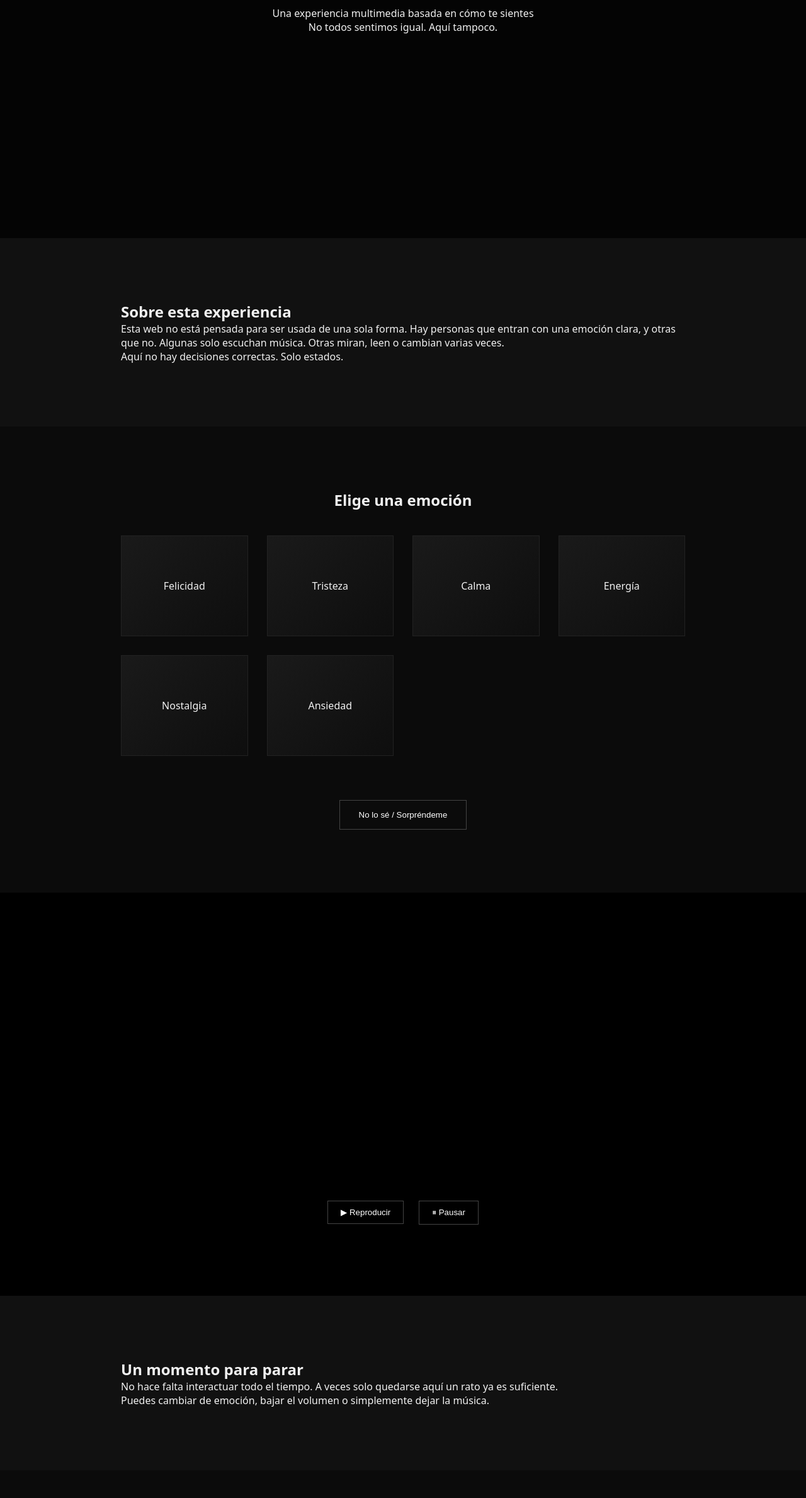
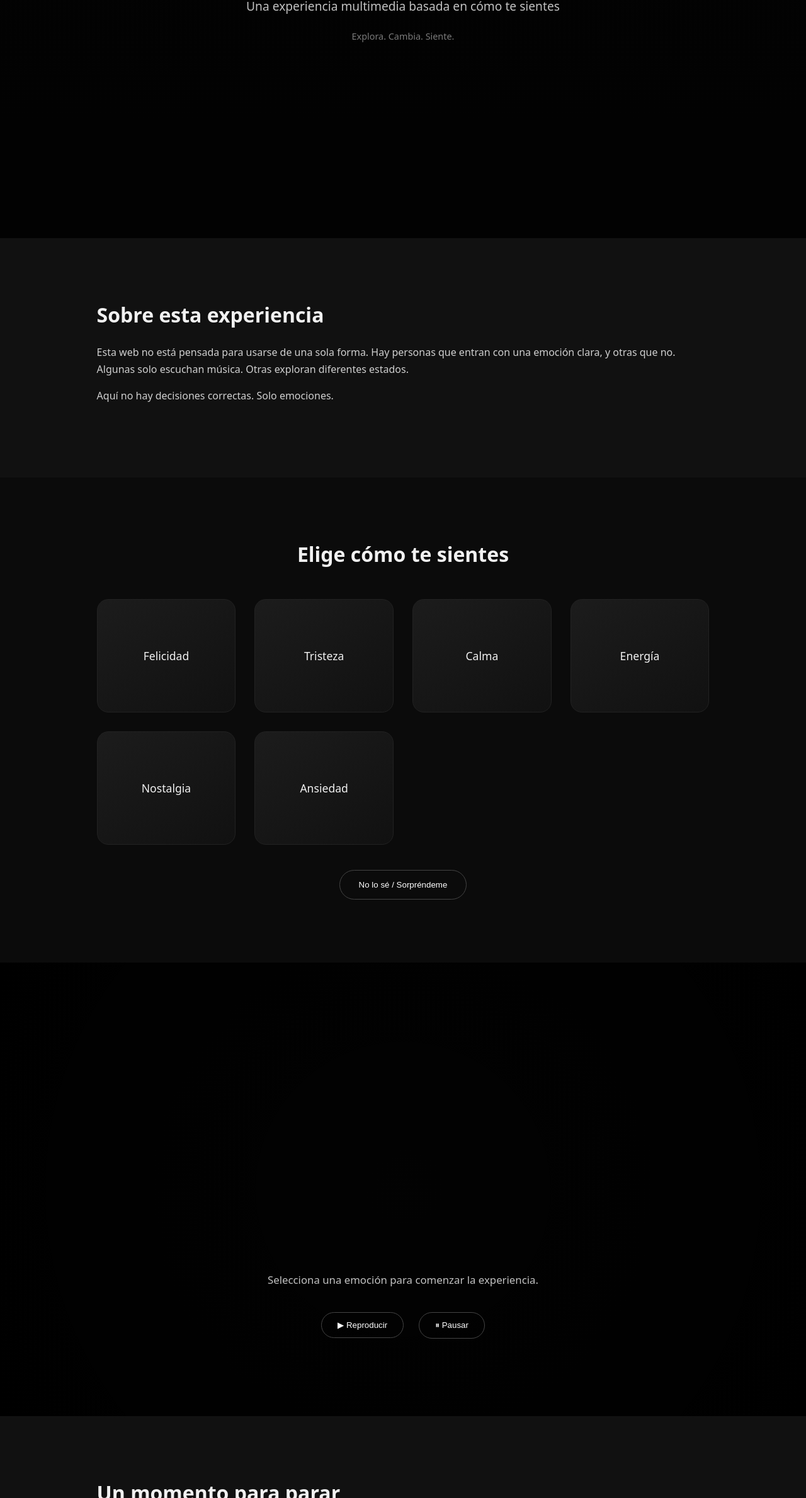
Before and after one commit to yulianabaque/yuliana_Multimediaweb, a plain HTML site: page index.html in a window 1280 px wide. Shown: the part 422-2800 px from the top of the page at 63% size. Drawn offline with Linux system fonts and the light colour scheme.

Commit message:
terminado

```diff
--- a/css/style.css
+++ b/css/style.css
@@ -1,3 +1,11 @@
+/* =========================
+   RESET & BASE
+========================= */
+
+html {
+    scroll-behavior: smooth;
+}
+
 * {
     margin: 0;
     padding: 0;
@@ -8,9 +16,18 @@ body {
     font-family: system-ui, sans-serif;
     background: #0b0b0b;
     color: #f1f1f1;
+    transition: background 0.8s ease, color 0.5s ease;
+    overflow-x: hidden;
 }
 
-/* HERO */
+section {
+    padding: 100px 12%;
+}
+
+/* =========================
+   HERO
+========================= */
+
 .hero {
     height: 100vh;
     background: url("../img/hero.jpg") center / cover no-repeat;
@@ -20,78 +37,124 @@ body {
 .hero-overlay {
     position: absolute;
     inset: 0;
-    background: rgba(0,0,0,0.65);
+    background: linear-gradient(to bottom, rgba(0,0,0,0.7), rgba(0,0,0,0.85));
     display: flex;
     flex-direction: column;
     justify-content: center;
     align-items: center;
     text-align: center;
+    padding: 20px;
 }
 
 .hero-overlay h1 {
     font-size: 4rem;
     margin-bottom: 20px;
+    letter-spacing: 2px;
 }
 
-/* SECCIONES */
-section {
-    padding: 100px 15%;
+.hero-overlay p {
+    font-size: 1.2rem;
+    max-width: 600px;
+    opacity: 0.8;
 }
 
-.intro, .reflexion {
+.hero-overlay span {
+    margin-top: 25px;
+    font-size: 0.9rem;
+    opacity: 0.5;
+}
+
+/* =========================
+   INTRO / REFLEXIÓN
+========================= */
+
+.intro,
+.reflexion {
     background: #111;
 }
 
-.cierre {
-    background: #0b0b0b;
-    text-align: center;
-    font-style: italic;
+.intro h2,
+.reflexion h2 {
+    margin-bottom: 25px;
+    font-size: 2rem;
 }
 
-/* EMOCIONES */
+.intro p,
+.reflexion p {
+    line-height: 1.7;
+    opacity: 0.85;
+    margin-bottom: 15px;
+}
+
+/* =========================
+   EMOCIONES
+========================= */
+
 .emociones {
-    background: #0b0b0b;
     text-align: center;
+}
+
+.emociones h2 {
+    margin-bottom: 50px;
+    font-size: 2rem;
 }
 
 .emociones-grid {
     display: grid;
-    grid-template-columns: repeat(auto-fit, minmax(200px, 1fr));
+    grid-template-columns: repeat(auto-fit, minmax(220px, 1fr));
     gap: 30px;
-    margin: 40px 0;
+    margin-bottom: 40px;
 }
 
 .card {
-    height: 160px;
-    background: linear-gradient(135deg, #1a1a1a, #0e0e0e);
+    height: 180px;
+    border-radius: 18px;
+    background: linear-gradient(145deg, #1c1c1c, #111);
     border: 1px solid #222;
     display: flex;
     justify-content: center;
     align-items: center;
     cursor: pointer;
-    transition: 0.4s;
+    font-size: 1.1rem;
+    font-weight: 500;
+    transition: transform 0.4s ease, box-shadow 0.4s ease;
 }
 
 .card:hover {
-    transform: translateY(-10px);
-    background: white;
-    color: black;
+    transform: translateY(-12px) scale(1.05);
+    box-shadow: 0 25px 50px rgba(0,0,0,0.6);
 }
 
+.card.activa {
+    outline: 2px solid white;
+    transform: scale(1.08);
+}
+
+/* BOTÓN ALEATORIO */
+
 #aleatorio {
-    margin-top: 30px;
     padding: 15px 30px;
     background: none;
     border: 1px solid #444;
     color: white;
     cursor: pointer;
+    border-radius: 30px;
+    transition: background 0.3s ease;
 }
 
-/* ESCENA */
+#aleatorio:hover {
+    background: rgba(255,255,255,0.1);
+}
+
+/* =========================
+   ESCENA
+========================= */
+
 .escena {
-    height: 80vh;
-    background: black;
+    height: 90vh;
+    background: radial-gradient(circle at center, rgba(0,0,0,0.8), black);
     padding: 0;
+    position: relative;
 }
 
 .escena-overlay {
@@ -107,28 +170,64 @@ section {
 
 #imagen {
     width: 350px;
+    border-radius: 20px;
+    box-shadow: 0 25px 60px rgba(0,0,0,0.7);
     opacity: 0;
-    transition: opacity 1s;
+    transition: opacity 1s ease;
 }
 
 #mensaje {
-    margin-top: 20px;
+    margin-top: 25px;
     max-width: 600px;
     opacity: 0.8;
+    font-size: 1.05rem;
+    transition: opacity 0.6s ease;
+}
+
+/* CONTROLES */
+
+.controles {
+    margin-top: 30px;
 }
 
 .controles button {
-    margin: 15px 10px;
-    padding: 10px 20px;
+    margin: 10px;
+    padding: 12px 25px;
     background: none;
     border: 1px solid #444;
     color: white;
     cursor: pointer;
+    border-radius: 30px;
+    transition: background 0.3s ease, transform 0.3s ease;
 }
 
-/* FOOTER */
+.controles button:hover {
+    background: rgba(255,255,255,0.1);
+    transform: scale(1.05);
+}
+
+/* =========================
+   CIERRE
+========================= */
+
+.cierre {
+    text-align: center;
+    font-style: italic;
+    background: #0b0b0b;
+}
+
+.cierre p {
+    margin-bottom: 10px;
+    opacity: 0.7;
+}
+
+/* =========================
+   FOOTER
+========================= */
+
 footer {
     padding: 30px;
     text-align: center;
-    opacity: 0.6;
+    opacity: 0.5;
+    font-size: 0.9rem;
 }
--- a/index.html
+++ b/index.html
@@ -4,7 +4,12 @@
     <meta charset="UTF-8">
     <title>Emociones & Música</title>
     <meta name="viewport" content="width=device-width, initial-scale=1.0">
+
+    <!-- CSS -->
     <link rel="stylesheet" href="css/style.css">
+
+    <!-- Favicon (opcional pero recomendado) -->
+    <link rel="icon" href="img/favicon.png">
 </head>
 <body>
 
@@ -13,7 +18,7 @@
         <div class="hero-overlay">
             <h1>Emociones & Música</h1>
             <p>Una experiencia multimedia basada en cómo te sientes</p>
-            <span>No todos sentimos igual. Aquí tampoco.</span>
+            <span>Explora. Cambia. Siente.</span>
         </div>
     </header>
 
@@ -21,18 +26,18 @@
     <section class="intro">
         <h2>Sobre esta experiencia</h2>
         <p>
-            Esta web no está pensada para ser usada de una sola forma.
+            Esta web no está pensada para usarse de una sola forma.
             Hay personas que entran con una emoción clara, y otras que no.
-            Algunas solo escuchan música. Otras miran, leen o cambian varias veces.
+            Algunas solo escuchan música. Otras exploran diferentes estados.
         </p>
         <p>
-            Aquí no hay decisiones correctas. Solo estados.
+            Aquí no hay decisiones correctas. Solo emociones.
         </p>
     </section>
 
     <!-- EMOCIONES -->
     <section class="emociones">
-        <h2>Elige una emoción</h2>
+        <h2>Elige cómo te sientes</h2>
 
         <div class="emociones-grid">
             <div class="card" data-emocion="feliz">Felicidad</div>
@@ -46,17 +51,22 @@
         <button id="aleatorio">No lo sé / Sorpréndeme</button>
     </section>
 
-    <!-- ESCENA -->
+    <!-- ESCENA EMOCIONAL -->
     <section class="escena">
         <div class="escena-overlay">
             <div class="contenido-escena">
-                <img id="imagen" src="img/feliz.png" alt="emocion">
-                <p id="mensaje"></p>
+
+                <img id="imagen" src="img/feliz.png" alt="Emoción actual">
+
+                <p id="mensaje">
+                    Selecciona una emoción para comenzar la experiencia.
+                </p>
 
                 <div class="controles">
                     <button id="play">▶ Reproducir</button>
                     <button id="pause">⏸ Pausar</button>
                 </div>
+
             </div>
         </div>
     </section>
@@ -65,10 +75,7 @@
     <section class="reflexion">
         <h2>Un momento para parar</h2>
         <p>
-            No hace falta interactuar todo el tiempo.
-            A veces solo quedarse aquí un rato ya es suficiente.
-        </p>
-        <p>
+            No hace falta interactuar constantemente.
             Puedes cambiar de emoción, bajar el volumen o simplemente dejar la música.
         </p>
     </section>
@@ -76,21 +83,23 @@
     <!-- CIERRE -->
     <section class="cierre">
         <p>
-            Esta web no guarda datos.
-            No analiza emociones.
-            No intenta entenderte.
+            Esta web no guarda datos ni analiza emociones.
         </p>
         <p>
             Solo cambia contigo.
         </p>
     </section>
 
+    <!-- FOOTER -->
     <footer>
         <p>Proyecto Web Multimedia · HTML · CSS · JavaScript</p>
     </footer>
 
-    <audio id="musica" loop></audio>
+    <!-- AUDIO -->
+    <audio id="musica" preload="auto" loop></audio>
 
+    <!-- JS -->
     <script src="js/script.js"></script>
+
 </body>
 </html>
--- a/js/script.js
+++ b/js/script.js
@@ -6,6 +6,8 @@ const mensaje = document.getElementById("mensaje");
 const playBtn = document.getElementById("play");
 const pauseBtn = document.getElementById("pause");
 const aleatorioBtn = document.getElementById("aleatorio");
+
+musica.volume = 0.4; // volumen inicial
 
 const emociones = {
     feliz: {
@@ -46,12 +48,30 @@ const emociones = {
     }
 };
 
+function fadeOutAudio(callback) {
+    let fade = setInterval(() => {
+        if (musica.volume > 0.05) {
+            musica.volume -= 0.05;
+        } else {
+            clearInterval(fade);
+            musica.pause();
+            musica.volume = 0.4;
+            callback();
+        }
+    }, 50);
+}
+
 function cambiarEmocion(emocion) {
 
+    // Marcar card activa
+    cards.forEach(c => c.classList.remove("activa"));
+    document.querySelector(`[data-emocion="${emocion}"]`)?.classList.add("activa");
+
+    // Fade imagen y texto
     imagen.style.opacity = 0;
     mensaje.style.opacity = 0;
 
-    setTimeout(() => {
+    fadeOutAudio(() => {
 
         imagen.src = emociones[emocion].img;
         musica.src = emociones[emocion].music;
@@ -63,8 +83,7 @@ function cambiarEmocion(emocion) {
 
         imagen.style.opacity = 1;
         mensaje.style.opacity = 1;
-
-    }, 300);
+    });
 }
 
 cards.forEach(card => {
```
